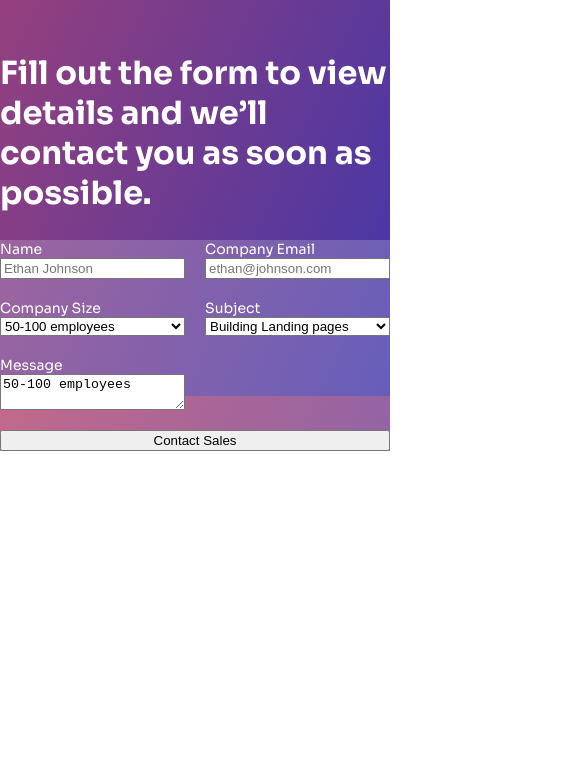
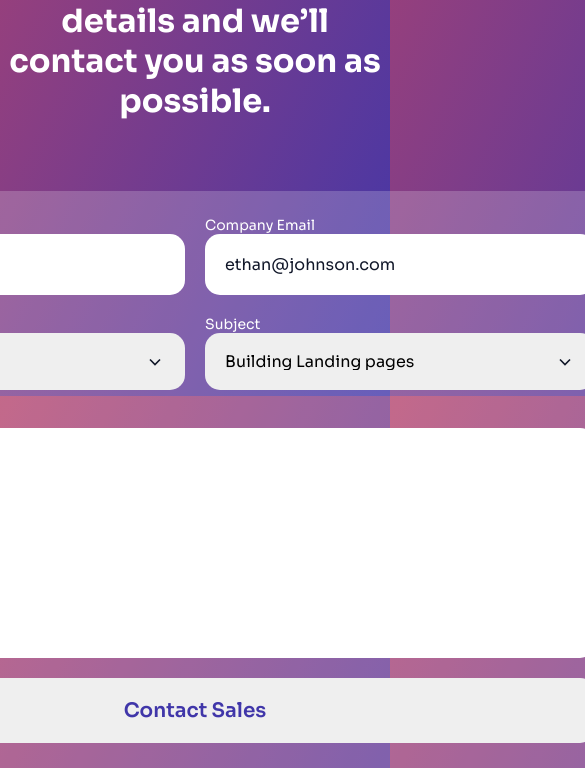
Before and after one commit to Makar938/contact-page, a plain HTML site: page index.html in a window 390 px wide. Shown: the part 448-1216 px from the top of the page, 585 px wide, since content can reach past the window. Before the commit the page ends 899 px from the top, so only its background shows below. Drawn offline with Linux system fonts and the light colour scheme.

Commit message:
without responsive

```diff
--- a/index.html
+++ b/index.html
@@ -20,45 +20,68 @@
     <title>Contact Page | devChallenges.io</title>
   </head>
   <body>
-    <img src="resources/Logo.svg" alt="logotype" />
+    <img src="resources/Logo.svg" alt="logotype" id="logo"/>
     <main>
-      <h1 class="heading">Interested in our business pricing?</h1>
+      <div class="head"><h1 class="heading">Interested in our business pricing?</h1>
       <h2 class="heading">
         Fill out the form to view details and we’ll contact you as soon as
         possible.
-      </h2>
+      </h2></div>
+
       <div class="contact">
+        <div class="contact-grid">
           <div class="input-field">
             <label for="name">Name</label>
-          <input type="text" id="name" placeholder="Ethan Johnson" />
+            <input
+              class="in-se-but"
+              type="text"
+              id="name"
+              placeholder="Ethan Johnson"
+            />
           </div>
 
           <div class="input-field">
             <label for="email">Company Email</label>
-          <input type="email" id="email" placeholder="ethan@johnson.com" />
+            <input
+              class="in-se-but"
+              type="email"
+              id="email"
+              placeholder="ethan@johnson.com"
+            />
           </div>
 
           <div class="input-field">
             <label for="size">Company Size</label>
-          <select name="text" id="size">
-            <option value="50-100" selected>50-100 employees</option>
+            <select class="in-se-but" name="text" id="size">
+              <option value="50-100" class="option" selected>
+                50-100 employees
+              </option>
               <option value="101-200">101-200 employees</option>
             </select>
           </div>
 
           <div class="input-field">
             <label for="subject">Subject</label>
-          <select name="text" id="subject">
-            <option value="landing" selected>Building Landing pages</option>
+            <select class="in-se-but" name="text" id="subject">
+              <option value="landing" class="option" selected>
+                Building Landing pages
+              </option>
               <option value="design">Designing Websites</option>
             </select>
           </div>
-
+          <div id="message">
             <div class="input-field">
               <label for="message">Message</label>
-          <textarea id="message">50-100 employees</textarea>
+
+
+                <textarea class="last-input">50-100 employees</textarea>
             </div>
-        <button type="submit">Contact Sales</button>
+          </div>
+
+          <button class="in-se-but" type="submit" id="button">
+            Contact Sales
+          </button>
+        </div>
       </div>
     </main>
   </body>
--- a/styles.css
+++ b/styles.css
@@ -1,4 +1,4 @@
-body {
+body{
 background: linear-gradient(to bottom right, #B4436D, #4036A9);
     background-attachment: fixed;
 min-height: 100vh;
@@ -13,14 +13,25 @@ display: flex;
     flex-direction: column;
     align-items: center;
 }
+.head {
+    display: flex;
+    flex-direction: column;
+    align-items: center;
+    text-align: center;
+    margin-bottom: 50px;
+}
 .heading {
     color: #FFFFFF;
+    margin: 0 auto 20px auto;
 }
 h1 {
     font-size: 64px;
+    max-width: 600px;
+
 }
 h2 {
     font-size: 32px;
+    max-width: 800px;
 }
 .input-field {
     display: flex;
@@ -31,14 +42,63 @@ label {
     color: white;
     font-size: 14px;
 }
-button {
+#button {
     display: block;
     width: 100%;
     grid-column: 1/3;
+    font-size: 20px;
+    color: #4036A9;
+    font-weight: 600;
+    cursor: pointer;
+
 }
-.contact {
+.contact-grid {
 display: grid;
     grid-template-columns: 1fr 1fr;
  background-color: #FFFFFF33;
     gap: 20px;
+    padding: 25px;
+    border-radius: 25px;
 }
+.in-se-but, .last-input{
+    border-radius: 15px;
+
+    border: #FFFFFF;
+
+}
+.in-se-but, .option {
+    width: 350px;
+    padding: 20px;
+
+    cursor: pointer;
+
+}
+#subject, #size {
+    width: 100%;
+    appearance: none;
+    -webkit-appearance: none;
+    -moz-appearance: none;
+    background-image: url('resources/Expand_down.svg');
+    background-repeat: no-repeat;
+    background-position: right 20px center; /* 20px от правого края, по центру высоты */
+    background-size: 20px;
+    padding-right: 45px !important;
+}
+
+
+.last-input {
+    height: 200px;
+    padding: 30px 0 0 20px;
+    resize: none;
+}
+.in-se-but, .last-input, .option {
+    font-size: 16px;
+    font-family: "Sora", sans-serif;
+
+}
+::placeholder {
+    color: #111729;
+}
+#message {
+    grid-column: 1/3;
+}
```
Lines whose indentation alone changed are shown as unchanged.
